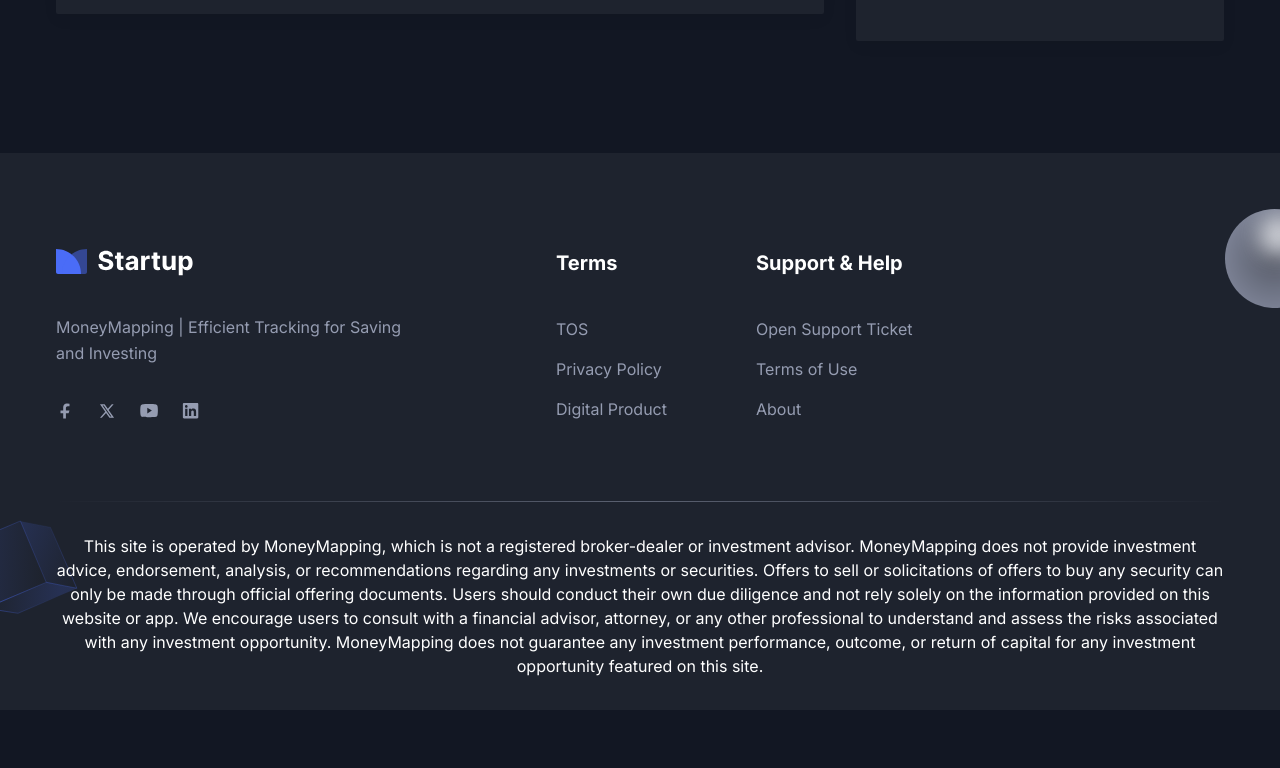
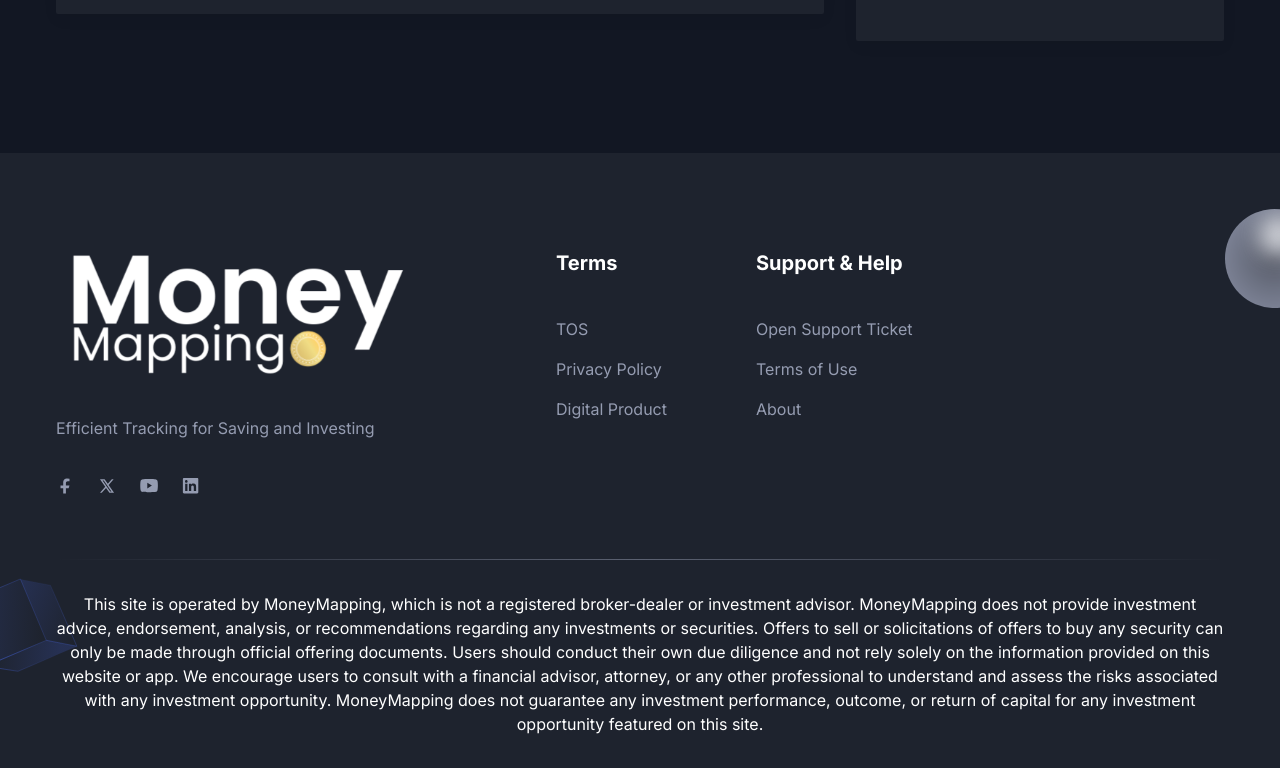
Before and after one commit to hexablockstech/pf, a React app: page / in a window 1280 px wide. Shown: the part 1396-2164 px from the top of the page. Before the commit the page ends 2106 px from the top, so only its background shows below. Built offline with nearby package versions, Linux system fonts and the light colour scheme.

Commit message:
Update Logo

```diff
--- a/src/components/Footer/index.tsx
+++ b/src/components/Footer/index.tsx
@@ -19,15 +19,15 @@ const Footer = () => {
                     height={30}
                   />
                   <Image
-                    src="/images/logo/logo.svg"
+                    src="/images/logo/logo-3.png"
                     alt="logo"
-                    className="hidden w-full dark:block"
+                    className="ml:-1 hidden w-full dark:block"
                     width={140}
-                    height={30}
+                    height={15}
                   />
                 </Link>
                 <p className="mb-9 text-base leading-relaxed text-body-color dark:text-body-color-dark">
-                  MoneyMapping | Efficient Tracking for Saving and Investing
+                  Efficient Tracking for Saving and Investing
                 </p>
                 <div className="flex items-center">
                   <a
--- a/src/components/Header/index.tsx
+++ b/src/components/Header/index.tsx
@@ -64,10 +64,10 @@ const Header = () => {
                   className="w-full dark:hidden"
                 />
                 <Image
-                  src="/images/logo/logo.svg"
+                  src="/images/logo/logo-3.png"
                   alt="logo"
                   width={140}
-                  height={30}
+                  height={15}
                   className="hidden w-full dark:block"
                 />
               </Link>
```
Also changed, not shown: public/images/logo/logo-3.png (added).
